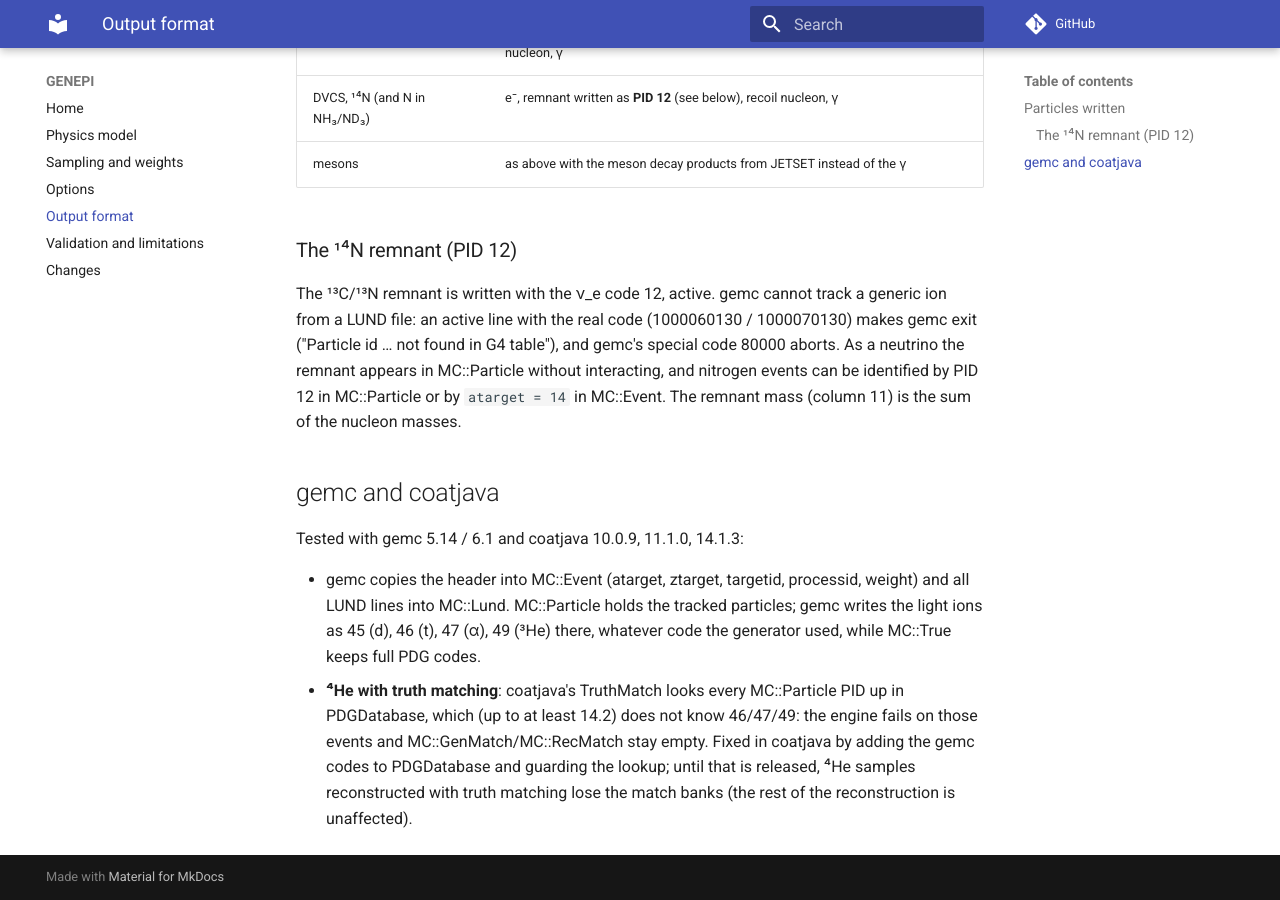
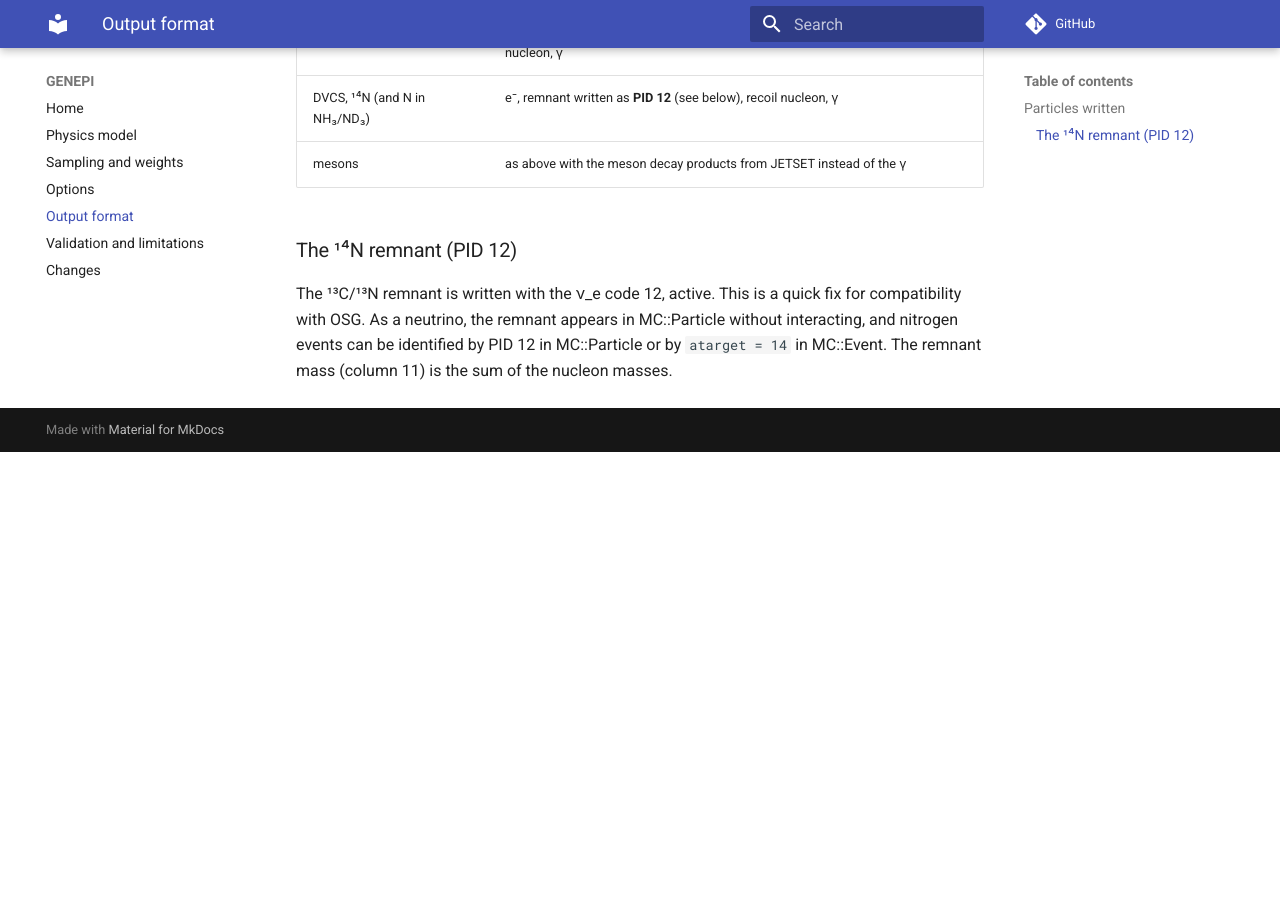
Before and after one commit to N-Plx/genepi, an MkDocs documentation site: the page built from docs/output.md, in a window 1280 px wide and 900 px high, scrolled down 974 px. Built offline with MkDocs 1.6.1 and Material for MkDocs 9.7.7, drawn with Linux system fonts in a browser that asks for light colours; comment, search, counter and statistics services are not loaded; after the commit the page ends 1426 px from its top, so only the background shows below that.

Commit message:
Trim README and docs to the essential information
Remove the detailed notes on gemc/coatjava behaviour, max-weight clipping
numbers, GPD table limits and the known-limitations tables from the user
docs, keeping the description of options, output format and tests.

Co-Authored-By: Claude Opus 5.5 <noreply@anthropic.com>

```diff
--- a/docs/output.md
+++ b/docs/output.md
@@ -30,23 +30,7 @@ daughter (0), px, py, pz, E, m [GeV], vx, vy, vz [cm].
 
 ### The ¹⁴N remnant (PID 12)
 
-The ¹³C/¹³N remnant is written with the ν_e code 12, active. gemc cannot track a generic ion
-from a LUND file: an active line with the real code (1000060130 / 1000070130) makes gemc exit
-("Particle id … not found in G4 table"), and gemc's special code 80000 aborts. As a neutrino the
-remnant appears in MC::Particle without interacting, and nitrogen events can be identified by
-PID 12 in MC::Particle or by `atarget = 14` in MC::Event. The remnant mass (column 11) is the
-sum of the nucleon masses.
-
-## gemc and coatjava
-
-Tested with gemc 5.14 / 6.1 and coatjava 10.0.9, 11.1.0, 14.1.3:
-
-- gemc copies the header into MC::Event (atarget, ztarget, targetid, processid, weight) and
-  all LUND lines into MC::Lund. MC::Particle holds the tracked particles; gemc writes the light
-  ions as 45 (d), 46 (t), 47 (α), 49 (³He) there, whatever code the generator used, while
-  MC::True keeps full PDG codes.
-- **⁴He with truth matching**: coatjava's TruthMatch looks every MC::Particle PID up in
-  PDGDatabase, which (up to at least 14.2) does not know 46/47/49: the engine fails on those
-  events and MC::GenMatch/MC::RecMatch stay empty. Fixed in coatjava by adding the gemc codes
-  to PDGDatabase and guarding the lookup; until that is released, ⁴He samples reconstructed
-  with truth matching lose the match banks (the rest of the reconstruction is unaffected).
+The ¹³C/¹³N remnant is written with the ν_e code 12, active. This is a quick fix for compatibility
+with OSG. As a neutrino, the remnant appears in MC::Particle without interacting, and nitrogen
+events can be identified by PID 12 in MC::Particle or by `atarget = 14` in MC::Event.
+The remnant mass (column 11) is the sum of the nucleon masses.
```
Also changed, not shown: README.md (+1 -13 lines), docs/physics.md (+2 -10 lines), docs/sampling.md (+2 -11 lines), docs/validation.md (+0 -13 lines), 1 other file.
